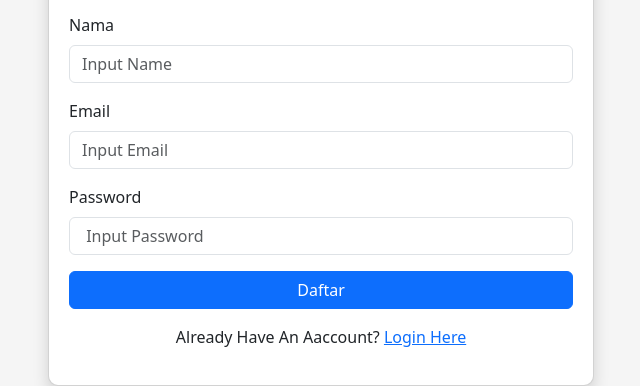
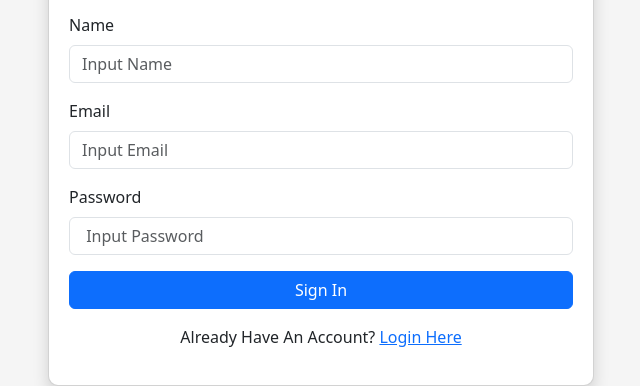
Before and after one commit to BiakTourismHub/PepperWave-Forntend, a plain HTML site: page register.html in a window 1280 px wide. Shown: the part 435-821 px from the top of the page, 319-959 px from the left. Drawn offline with nearby package versions, Linux system fonts and the light colour scheme.

Commit message:
memperbaiki-ui

```diff
--- a/register.html
+++ b/register.html
@@ -20,7 +20,7 @@
                         <img src="https://media.discordapp.net/attachments/1159805007600832562/1168119630557098014/logow.png?ex=65509b2e&is=653e262e&hm=d91ad13ec6ba54626878f3163f97e83441da38a5190a7f107d6161d33749ce79&=&width=1440&height=263" alt="Logo" class="img-fluid mx-auto d-block mb-3" style="max-width: 100%;">
                         <form>
                             <div class="mb-3">
-                                <label for="nama" class="form-label">Nama</label>
+                                <label for="nama" class="form-label">Name</label>
                                 <input type="text" id="nama" class="form-control" placeholder="Input Name" required>
                             </div>
                             <div class="mb-3">
@@ -32,11 +32,11 @@
                                 <input type="password" id="password" class="form-control" placeholder=" Input Password" required>
                             </div>
                             <div class="d-grid gap-2">
-                                <button type="submit" class="btn btn-primary">Daftar</button>
+                                <button type="submit" class="btn btn-primary">Sign In</button>
                             </div>
                         </form>
                         <!-- Tautan untuk login -->
-                        <p class="mt-3 text-center">Already Have An Aaccount? <a href="login.html">Login Here</a></p>
+                        <p class="mt-3 text-center">Already Have An Account? <a href="login.html">Login Here</a></p>
                     </div>
                 </div>
             </div>
```
Also changed, not shown: index.html (+2 -2 lines), login.html (+2 -2 lines).
